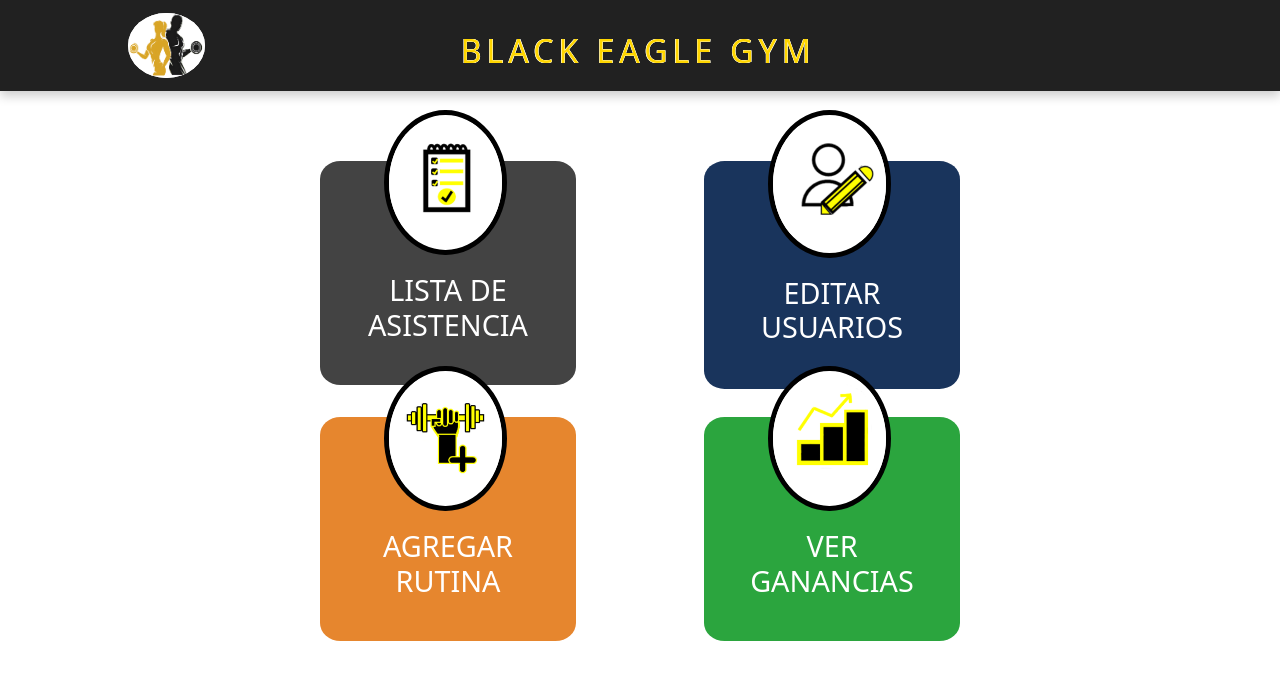
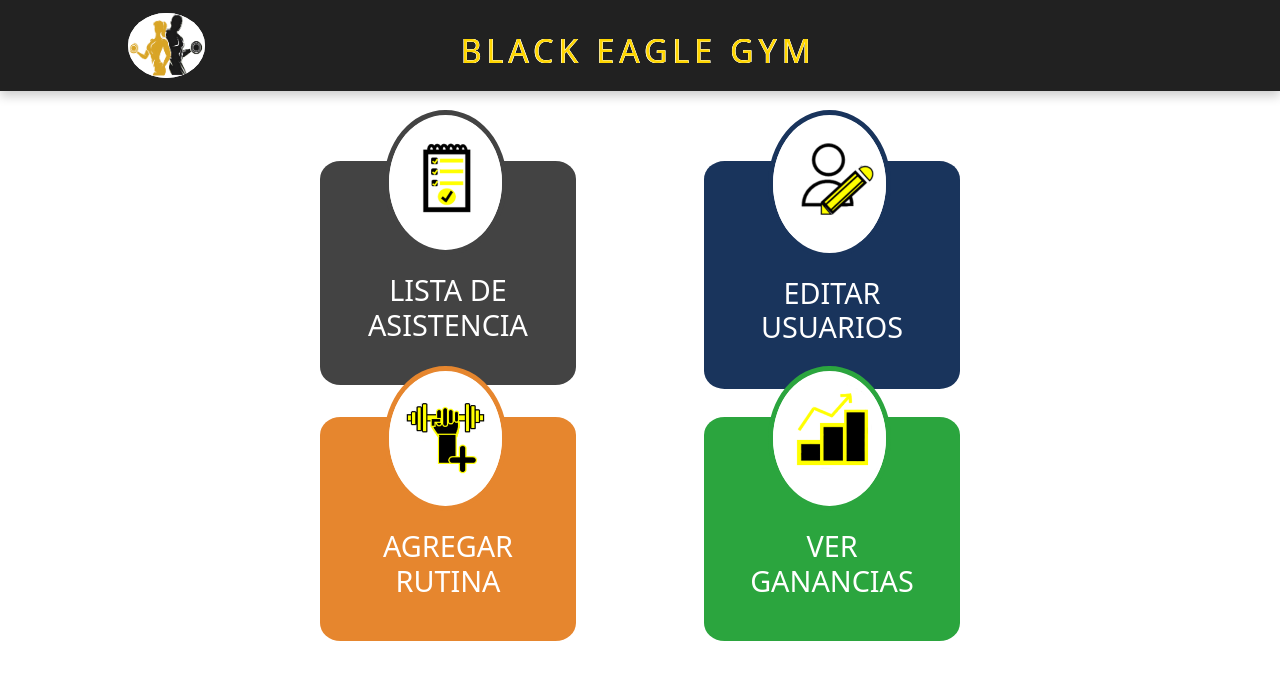
Before and after one commit to kato223272/GymEagleProyecto, a React (Create React App) app: page /Menu in a window 1280 px wide. Shown: the top 680 px of the page. Built offline with nearby package versions, Linux system fonts and the light colour scheme.

Commit message:
SE ACTUALIZO ETIQUETAS DEL NAVBAR Y SE EMPEZO EL DESARROLLO DE LA VISTA RUTINAS

```diff
--- a/src/Components/Navbar.jsx
+++ b/src/Components/Navbar.jsx
@@ -18,8 +18,8 @@ function Navbar() {
         <div className="Fila2">
           <NavLink to="/Asistencias"><h4>LISTA DE ASISTENCIA</h4></NavLink>
           <NavLink to="/Editar"><h4>EDITAR USUARIO</h4></NavLink>
+          <NavLink to="/Rutinas"><h4>AGREGAR RUTINAS</h4></NavLink>
           <NavLink to="/Ganancias"><h4>VER GANANCIAS</h4></NavLink>
-          <NavLink to="/Rutinas"><h4>AGREGAR RUTINAS</h4></NavLink>
         </div>
 
     </div>
--- a/src/Css/Menu.css
+++ b/src/Css/Menu.css
@@ -28,7 +28,6 @@ body{
     height: 65%;
     border-radius: 100%;
     overflow: hidden;
-    border: black 5px solid ;
     margin-left: 25%;
     background-color: rgb(255, 255, 255);
 
@@ -49,7 +48,6 @@ body{
 .lista{
     background-color: #434343;
     display: inline-table;
-    border-radius: 1%;
     box-shadow: #000000;
     text-align: center;
     position: fixed;
@@ -60,12 +58,12 @@ body{
     flex: 1;
 }
 .lista:hover, .rutina:hover{
+    background-color: #383838;
     transform: scale(1.1);
 }
 .rutina{
     background-color: #E6862E;
     display: inline-table;
-    border-radius: 1%;
     box-shadow: #000000;
     position: fixed;
     width: 20%;
@@ -83,7 +81,6 @@ body{
 .editar{
     background-color: #19345C;
     display: inline-table;
-    border-radius: 1%;
     box-shadow: #000000;
     text-align: center;
     position: fixed;
@@ -100,7 +97,6 @@ body{
 .ganancia{
     background-color: #2BA53E;
     display: inline-table;
-    border-radius: 1%;
     box-shadow: #000000;
     text-align: center;
     position: fixed;
--- a/src/Pages/Ganancias.jsx
+++ b/src/Pages/Ganancias.jsx
@@ -2,8 +2,8 @@ import React from 'react'
 
 const Ganancias = () => {
   return (
-    <div>
-
+    <div style={{backgroundColor:'aqua'}}>
+      <h1>VISTA DE GANANCIAS</h1>
     </div>
   )
 }
--- a/src/Pages/Menu.jsx
+++ b/src/Pages/Menu.jsx
@@ -44,7 +44,7 @@ const Menu = () => {
       <div className='lista'
       onMouseEnter={() => handleImagenHoverAsistencia(AsistenciaHover)}
       onMouseLeave={() => handleImagenHoverAsistencia(Asistencia)}>
-        <div className='icono'>
+        <div className='icono' style={{border: '#434343 5px solid'}}>
           <img
             src={imagenHoverAsistencia}
             alt=""
@@ -60,8 +60,8 @@ const Menu = () => {
      <div className='editar'
       onMouseEnter={() => handleImagenHoverEditar(EditarHover)}
       onMouseLeave={() => handleImagenHoverEditar(Editar)}>
-     <div className='icono'>
-          <img src={imagenHoverEditar} alt="" />
+     <div className='icono' style={{border: '#19345C 5px solid'}}>
+          <img src={imagenHoverEditar} alt=""/>
         </div>
         <div className='letra'>
           <h3>EDITAR USUARIOS</h3>
@@ -72,11 +72,11 @@ const Menu = () => {
 
           {/* INICIO DE LA FILA 2 */}
      <div className='fila2'>
-     <a href="/">
+     <a href="/Rutinas">
       <div className='rutina'
          onMouseEnter={() => handleImagenHoverRutina(RutinaHover)}
          onMouseLeave={() => handleImagenHoverRutina(Rutina)}>
-        <div className='icono'>
+        <div className='icono' style={{border: '#E6862E 5px solid'}}>
           <img
             src={imagenHoverRutina}
             alt=""
@@ -88,11 +88,11 @@ const Menu = () => {
       </div>
       </a>
 
-      <a href="/">
+      <a href="/Ganancias">
       <div className='ganancia'
       onMouseEnter={() => handleImagenHoverGanancia(Ganancia)}
       onMouseLeave={() => handleImagenHoverGanancia(GananciaHover)}>
-      <div className='icono'>
+      <div className='icono' style={{border: '#2BA53E 5px solid'}}>
           <img src={imagenHoverGanancia} alt="" />
         </div>
         <div className='letra'>
```
